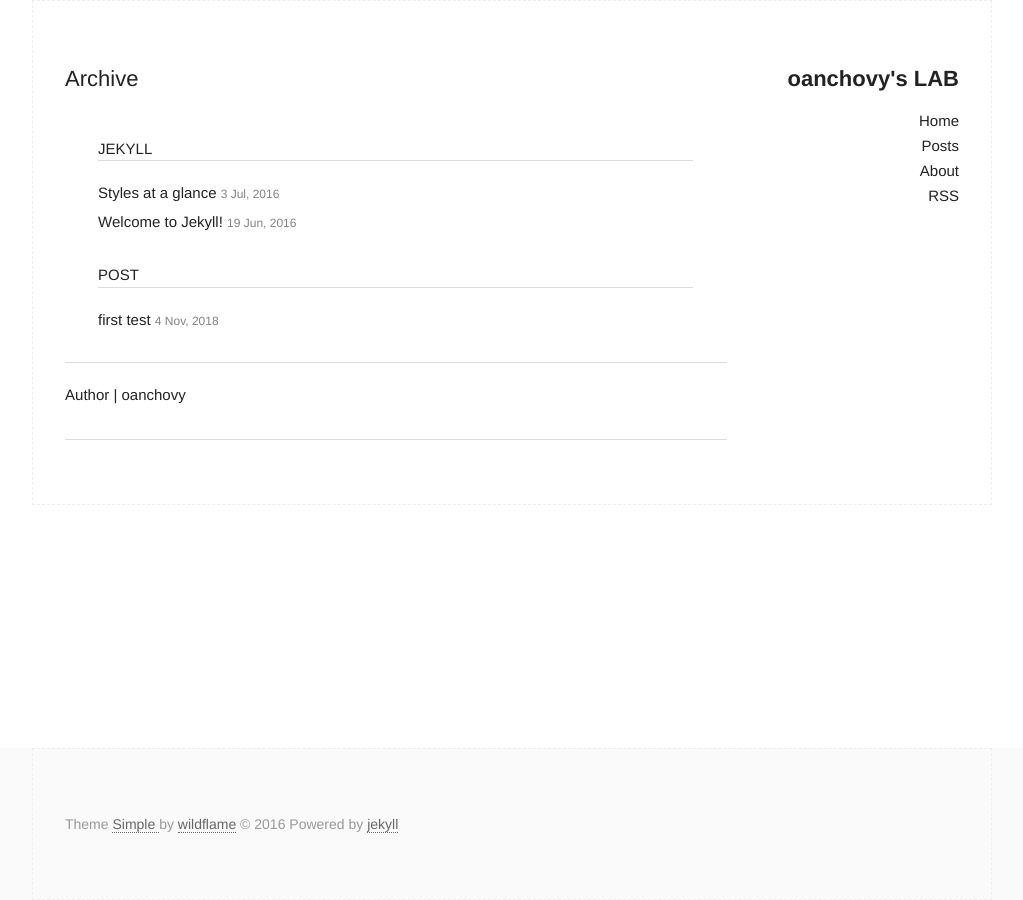
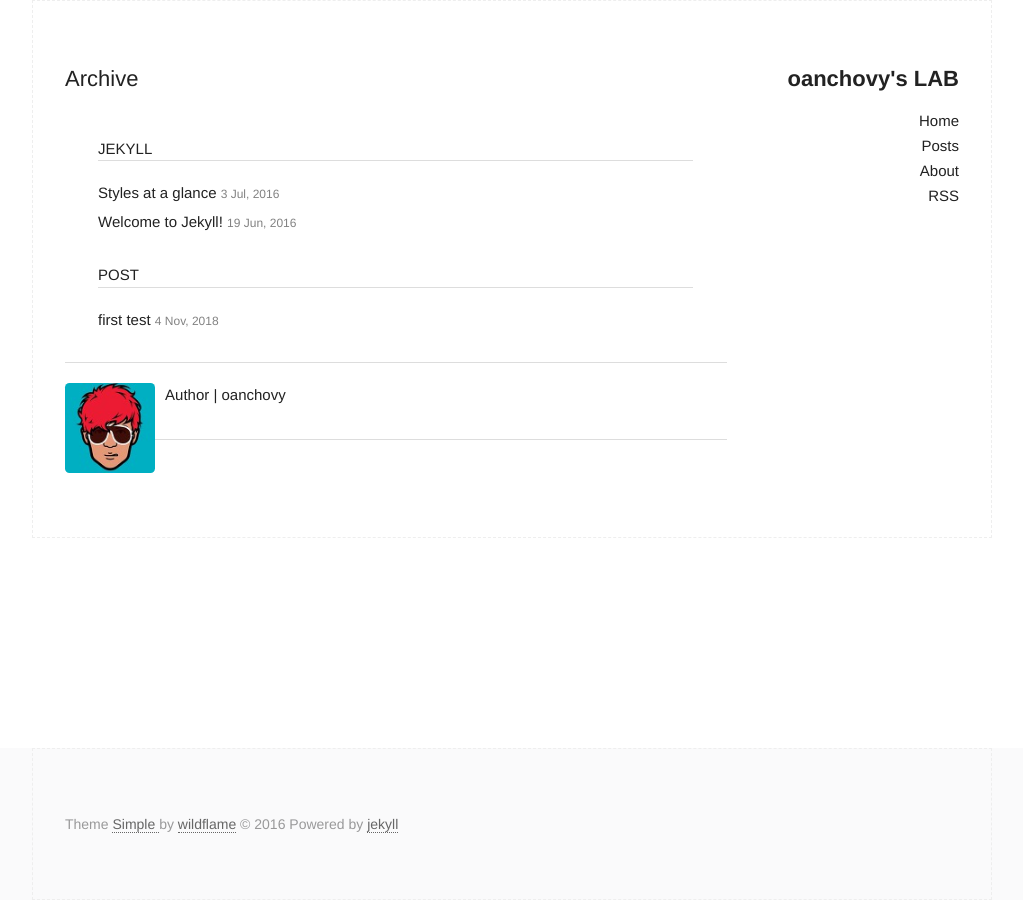
Before and after one commit to oanchovy/oanchovy.github.io, a Jekyll site: the page built from archive.html, in a window 1280 px wide. Shown: the whole page, without its empty margins (128-1151 px from the left). Built offline with Jekyll 4.4.1, drawn with Linux system fonts in a browser that asks for light colours.

Commit message:
file modification

```diff
--- a/_includes/author.html
+++ b/_includes/author.html
@@ -1,7 +1,5 @@
 <section class="author">
-  <!--
-  <div class="authorimage box" style="background: url({{site.baseurl}}/assets/img/Taffy.jpg)"></div>
-  -->
+  <div class="authorimage box" style="background: url({{site.baseurl}}/assets/img/oanchovy.png)"></div>
   <div class="authorinfo box">
     <p>Author | oanchovy</p>
   </div>
```
